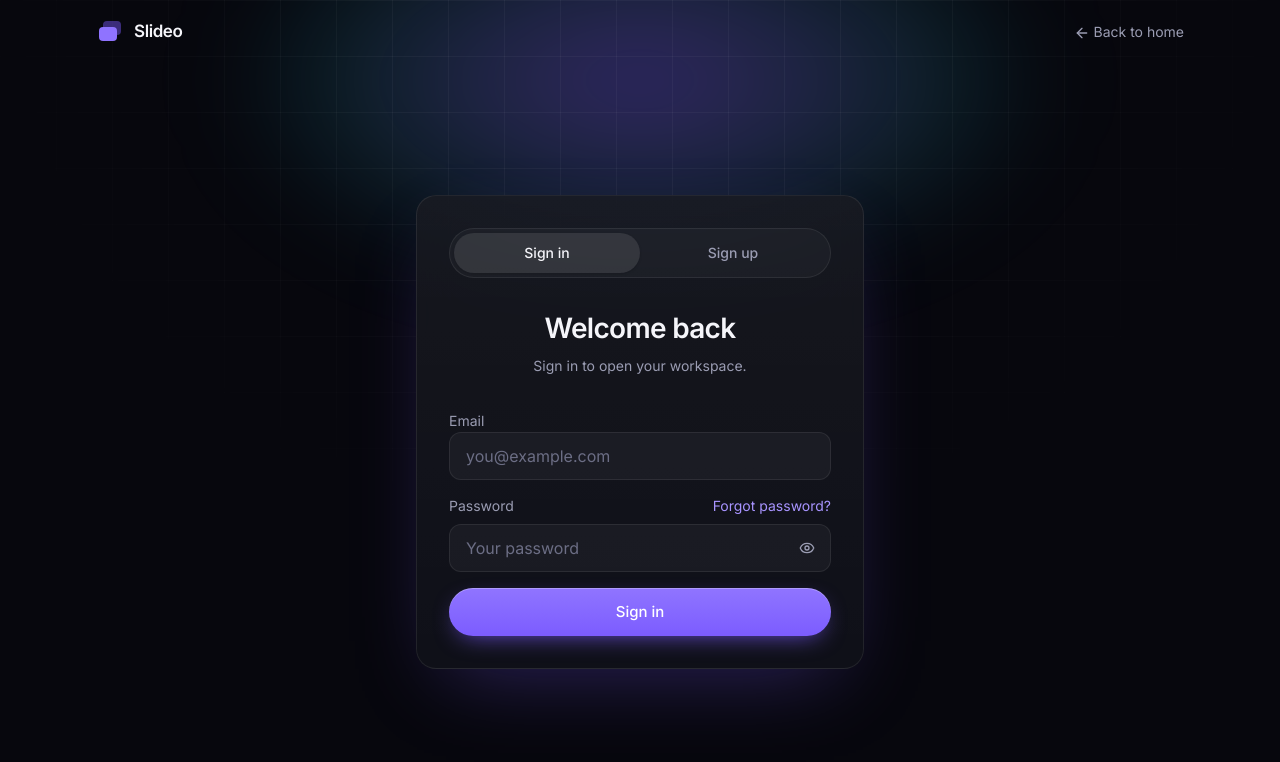
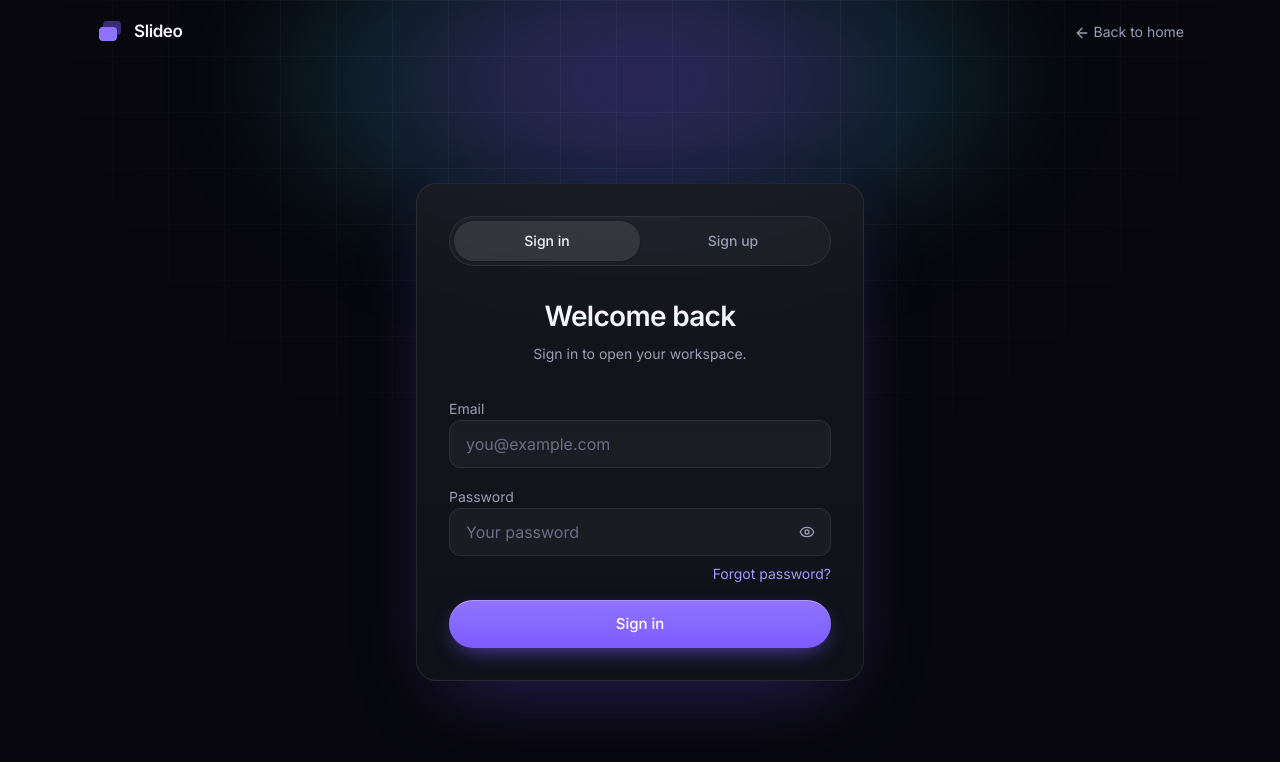
Before and after one commit to AghoghoOgbotor18/slideo, a Next.js app: page /sign-in in a window 1280 px wide. Shown: the top 762 px of the page. Built offline with nearby package versions, Linux system fonts and the light colour scheme; no server answers.

Commit message:
move forget password link to the bottom under the password input box

```diff
--- a/src/app/(auth)/sign-in/page.tsx
+++ b/src/app/(auth)/sign-in/page.tsx
@@ -24,13 +24,11 @@
           <input id="email" name="email" type="email" required autoComplete="email" placeholder="you@example.com" className="input" />
         </div>
         <div className="space-y-2">
-          <div className="flex items-center justify-between">
-            <label htmlFor="password" className="text-sm text-muted">Password</label>
-            <Link href="/forgot-password" className="text-sm text-brand-soft hover:underline">
+          <label htmlFor="password" className="text-sm text-muted">Password</label>
+          <PasswordInput id="password" name="password" autoComplete="current-password" placeholder="Your password" />
+          <Link href="/forgot-password" className="text-sm text-brand-soft hover:underline flex items-center justify-end">
               Forgot password?
-            </Link>
-          </div>
-          <PasswordInput id="password" name="password" autoComplete="current-password" placeholder="Your password" />
+          </Link>
         </div>
         <SubmitButton pendingText="Signing in…">Sign in</SubmitButton>
       </form>
```
